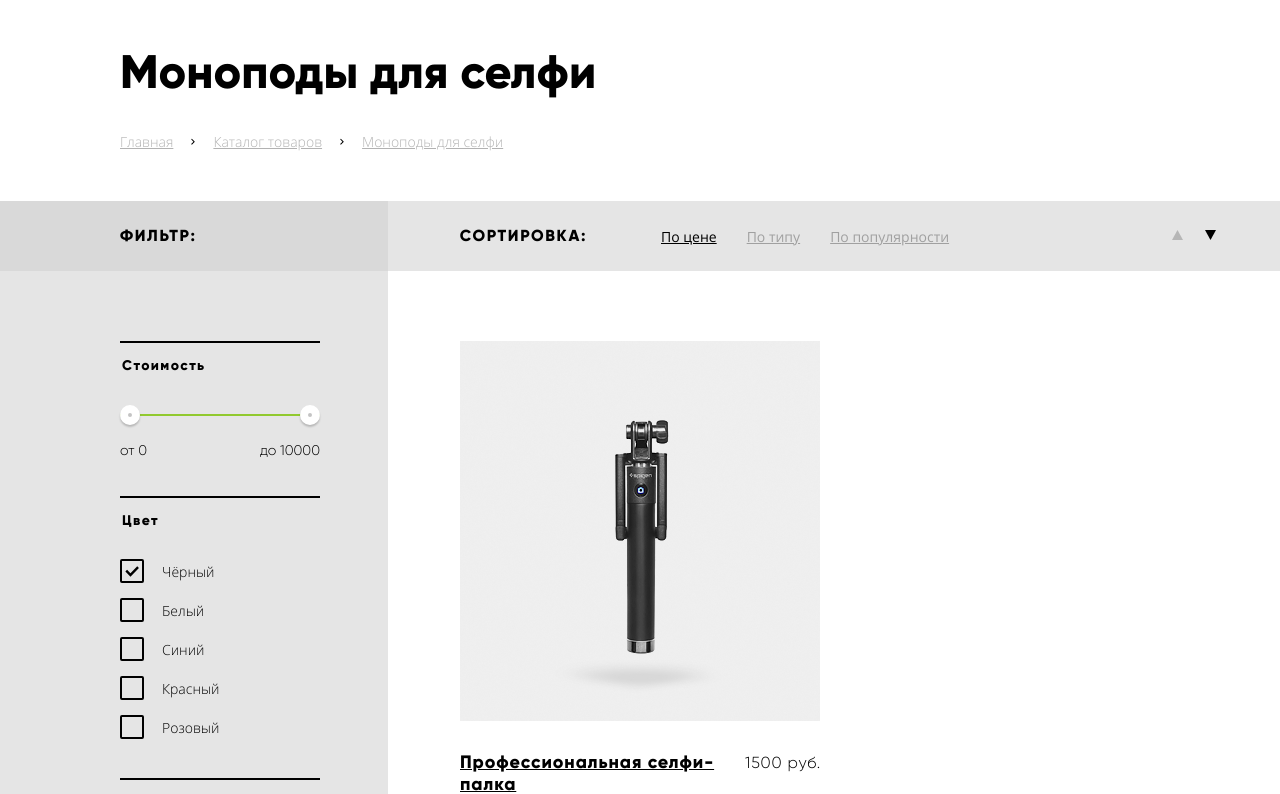
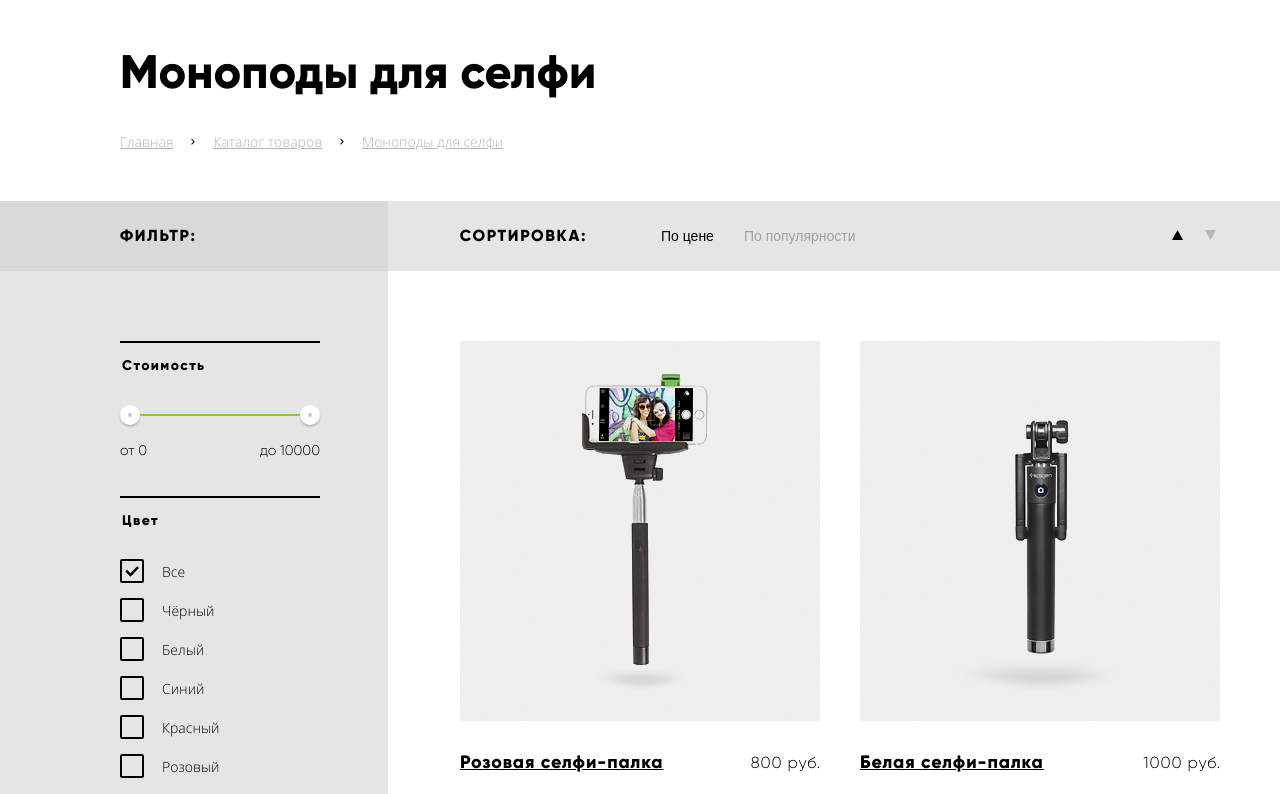
Before and after one commit to panteleevHub/vue-catalog, a Vue app: page / in a window 1280 px wide. Shown: the top 794 px of the page. Built offline with nearby package versions, Linux system fonts and the light colour scheme.

Commit message:
added product sort

```diff
--- a/src/App.vue
+++ b/src/App.vue
@@ -17,36 +17,22 @@
     <div class="catalog-header">
       <div class="wrapper catalog-header-container">
         <p class="catalog-filter-caption">Фильтр:</p>
-        <div class="sort">
-          <p class="sort-caption">Сортировка:</p>
-          <ul class="sort-list">
-            <li class="sort-item sort-item-current">
-              <a href="">По цене</a>
-            </li>
-            <li class="sort-item">
-              <a href="">По типу</a>
-            </li>
-            <li class="sort-item">
-              <a href="">По популярности</a>
-            </li>
-          </ul>
-          <div class="sort-buttons">
-            <button class="sort-button sort-button-up" type="button" aria-label="Назад"></button>
-            <button class="sort-button sort-button-down sort-button-active" type="button" aria-label="Вперед"></button>
-          </div>
-        </div>
+        <ProductSort
+          v-model:sort="sort.value"
+          v-model:direction="sort.direction"
+        />
       </div>
     </div>
     <div class="catalog-content">
       <div class="wrapper catalog-content-container">
         <section class="filter">
           <h2 class="visually-hidden">Фильтр товаров</h2>
-          <Filter @changeFilter="onFilterChange" />
+          <ProductFilter @change-filter="onFilterChange" />
         </section>
         <section class="products">
           <h2 class="visually-hidden">Список товаров</h2>
           <div v-if="!isProductListEmpty">
-            <ProductList :products="filteredProducts" />
+            <ProductList :products="sortedProducts" />
             <ProductPagination :pages="pages" :currentPage="currentPage" />
           </div>
           <p v-else class="products-message">Нет товаров</p>
@@ -63,7 +49,8 @@ import monopodUnsinkable from './assets/img/monopod-unsinkable.jpg';
 import monopodFollowMe from './assets/img/monopod-follow-me.jpg';
 import ProductList from './components/ProductList.vue';
 import ProductPagination from './components/ProductPagination.vue';
-import Filter from './components/Filter.vue';
+import ProductFilter from './components/ProductFilter.vue';
+import ProductSort from './components/ProductSort.vue';
 
 export default {
   data() {
@@ -73,6 +60,7 @@ export default {
           id: 1,
           name: 'Любительская селфи-палка',
           price: 1100,
+          sell: 2500,
           image: monopodAmateur,
           color: 'black',
           bluetooth: false
@@ -81,6 +69,7 @@ export default {
           id: 2,
           name: 'Профессиональная селфи-палка',
           price: 1500,
+          sell: 2000,
           image: monopodPro,
           color: 'black',
           bluetooth: true
@@ -89,6 +78,7 @@ export default {
           id: 3,
           name: 'Непотопляемая селфи-палка',
           price: 1500,
+          sell: 500,
           image: monopodUnsinkable,
           color: 'black',
           bluetooth: false
@@ -97,16 +87,75 @@ export default {
           id: 4,
           name: 'Селфи-палка «Следуй за мной»',
           price: 1900,
+          sell: 1300,
           image: monopodFollowMe,
           color: 'black',
+          bluetooth: false
+        },
+        {
+          id: 5,
+          name: 'Розовая селфи-палка',
+          price: 800,
+          sell: 1700,
+          image: monopodAmateur,
+          color: 'pink',
+          bluetooth: false
+        },
+        {
+          id: 6,
+          name: 'Красная селфи-палка',
+          price: 2500,
+          sell: 825,
+          image: monopodUnsinkable,
+          color: 'red',
+          bluetooth: true
+        },
+        {
+          id: 7,
+          name: 'Профессиональная селфи-палка',
+          price: 1500,
+          sell: 2700,
+          image: monopodPro,
+          color: 'white',
+          bluetooth: true
+        },
+        {
+          id: 8,
+          name: 'Профессиональная селфи-палка',
+          price: 10000,
+          sell: 1200,
+          image: monopodUnsinkable,
+          color: 'red',
+          bluetooth: true
+        },
+        {
+          id: 9,
+          name: 'Cиняя селфи палка',
+          price: 5000,
+          sell: 556,
+          image: monopodFollowMe,
+          color: 'blue',
+          bluetooth: true
+        },
+        {
+          id: 10,
+          name: 'Белая селфи-палка',
+          price: 1000,
+          sell: 1005,
+          image: monopodPro,
+          color: 'white',
           bluetooth: false
         }
       ],
       selectedFilterItems: {
         minPrice: 0,
         maxPrice: 10000,
-        checkedColors: ['black'],
-        bluetooth: true
+        checkedColors: ['all'],
+        bluetooth: 'all'
+      },
+      sort: {
+        value: 'price',
+        direction: 'up'
       },
       pages: 3,
       currentPage: 1
@@ -118,9 +167,23 @@ export default {
       return this.products.filter((product) => {
         return product.price >= this.selectedFilterItems.minPrice &&
           product.price <= this.selectedFilterItems.maxPrice &&
-          this.selectedFilterItems.checkedColors.includes(product.color) &&
-          this.selectedFilterItems.bluetooth === product.bluetooth;
+          (this.selectedFilterItems.checkedColors.includes(product.color) ||
+          this.selectedFilterItems.checkedColors.includes('all')) &&
+          (this.selectedFilterItems.bluetooth === product.bluetooth ||
+          this.selectedFilterItems.bluetooth === 'all');
       });
+    },
+
+    sortedProducts() {
+      if (this.sort.direction === 'up') {
+        return [...this.filteredProducts].sort((productA, productB) => {
+          return productA[this.sort.value] - productB[this.sort.value];
+        });
+      }
+
+      return [...this.filteredProducts].sort((productA, productB) => {
+          return productB[this.sort.value] - productA[this.sort.value];
+        });
     },
 
     isProductListEmpty() {
@@ -142,7 +205,8 @@ export default {
   components: {
     ProductList,
     ProductPagination,
-    Filter
+    ProductFilter,
+    ProductSort
   }
 }
 </script>
@@ -242,91 +306,6 @@ export default {
   color: var(--black-10);
 }
 
-.sort {
-  display: flex;
-}
-
-.sort-caption {
-  max-width: 350px;
-  font-family: "Gilroy", "Arial", sans-serif;
-  font-size: 16px;
-  line-height: 20px;
-  font-weight: 800;
-  text-transform: uppercase;
-  letter-spacing: 0.1em;
-  margin: 0;
-  padding-left: 72px;
-  padding-right: 74px;
-}
-
-.sort-list {
-  display: flex;
-  flex-wrap: wrap;
-  gap: 10px 30px;
-  width: 507px;
-  padding: 0;
-  padding-right: 217px;
-  margin: 0;
-  list-style: none;
-}
-
-.sort-item a {
-  font-size: 14px;
-  line-height: 19px;
-  font-weight: 400;
-  color: var(--black-30);
-}
-
-.sort-item-current a {
-  pointer-events: none;
-  cursor: default;
-}
-
-.sort-item a:hover,
-.sort-item a:focus {
-  color: var(--black-60);
-}
-
-.sort-item-current a,
-.sort-item-current a:hover,
-.sort-item a:active {
-  color: var(--basic-black);
-}
-
-.sort-buttons {
-  display: flex;
-  justify-content: space-between;
-  width: 52px;
-}
-
-.sort-button {
-  width: 18px;
-  height: 18px;
-  padding: 0;
-  background-color: transparent;
-  background-image: url("./assets/img/icon-down.svg");
-  border: none;
-  opacity: 0.2;
-  cursor: pointer;
-}
-
-.sort-button-active {
-  opacity: 1;
-}
-
-.sort-button-up {
-  transform: rotate(180deg);
-}
-
-.sort-button:hover,
-.sort-button:focus {
-  opacity: 0.4;
-}
-
-.sort-button:active {
-  opacity: 1;
-}
-
 .filter {
   padding: 0 60px;
   padding-right: 68px;
--- a/src/components/Filter.vue
+++ b/src/components/ProductFilter.vue
@@ -30,6 +30,16 @@
       <legend>Цвет</legend>
       <span v-if="!isColorChecked" class="filter-color-message">Выберите цвет</span>
       <ul class="filter-color-list">
+        <li class="filter-color-item">
+          <input
+            v-model="checkedColors"
+            class="visually-hidden filter-color-input"
+            type="checkbox"
+            value="all"
+            id="all-colors"
+          >
+          <label class="filter-color-label" for="all-colors">Все</label>
+        </li>
         <li class="filter-color-item">
           <input
             v-model="checkedColors"
@@ -86,6 +96,10 @@
       <legend>Bluetooth</legend>
       <ul class="filter-bluetooth-list">
         <li class="filter-bluetooth-item">
+          <input v-model="bluetooth" class="visually-hidden filter-bluetooth-input" type="radio" value="all" id="bluetooth-all">
+          <label class="filter-bluetooth-label" for="bluetooth-all">Все</label>
+        </li>
+        <li class="filter-bluetooth-item">
           <input v-model="bluetooth" class="visually-hidden filter-bluetooth-input" type="radio" :value="true" id="bluetooth-yes">
           <label class="filter-bluetooth-label" for="bluetooth-yes">Есть</label>
         </li>
@@ -110,8 +124,8 @@ export default {
       },
       minPrice: 0,
       maxPrice: 10000,
-      checkedColors: ['black'],
-      bluetooth: true,
+      checkedColors: ['all'],
+      bluetooth: 'all',
       isColorChecked: true
     }
   },
--- /dev/null
+++ b/src/components/ProductSort.vue
@@ -0,0 +1,151 @@
+<template>
+  <div class="sort">
+    <p class="sort-caption">Сортировка:</p>
+    <div class="sort-list">
+      <button
+        @click="onSortChange"
+        value="price"
+        class="sort-item"
+        :class="{'sort-item-active': sort === 'price'}"
+        type="button"
+      >
+        По цене
+      </button>
+      <button
+        @click="onSortChange"
+        value="sell"
+        class="sort-item"
+        :class="{'sort-item-active': sort === 'sell'}"
+        type="button"
+      >
+        По популярности
+      </button>
+    </div>
+    <div class="sort-buttons">
+      <button
+        @click="onSortDirectionChange"
+        value="up"
+        class="sort-button sort-button-up"
+        :class="{'sort-button-active': direction === 'up'}"
+        type="button"
+        aria-label="По возрастанию"
+      >
+      </button>
+      <button
+        @click="onSortDirectionChange"
+        value="down"
+        class="sort-button sort-button-down"
+        :class="{'sort-button-active': direction === 'down'}"
+        type="button"
+        aria-label="По убыванию"
+      >
+      </button>
+    </div>
+  </div>
+</template>
+
+<script>
+export default {
+  props: {
+    sort: String,
+    direction: String
+  },
+
+  methods: {
+    onSortChange({target}) {
+      this.$emit('update:sort', target.value);
+      target.blur();
+    },
+
+    onSortDirectionChange({target}) {
+      this.$emit('update:direction', target.value);
+      target.blur();
+    }
+  }
+}
+</script>
+
+<style>
+.sort {
+  display: flex;
+}
+
+.sort-caption {
+  max-width: 350px;
+  font-family: "Gilroy", "Arial", sans-serif;
+  font-size: 16px;
+  line-height: 20px;
+  font-weight: 800;
+  text-transform: uppercase;
+  letter-spacing: 0.1em;
+  margin: 0;
+  padding-left: 72px;
+  padding-right: 74px;
+}
+
+.sort-list {
+  display: flex;
+  flex-wrap: wrap;
+  gap: 10px 30px;
+  width: 507px;
+  padding-right: 217px;
+}
+
+.sort-item {
+  font-size: 14px;
+  line-height: 19px;
+  font-weight: 400;
+  padding: 0;
+  color: var(--black-30);
+  background-color: inherit;
+  border: none;
+  cursor: pointer;
+}
+
+.sort-item-active {
+  pointer-events: none;
+}
+
+.sort-item:hover,
+.sort-item:focus {
+  color: var(--black-60);
+}
+
+.sort-item-active,
+.sort-item-active:hover,
+.sort-item:active {
+  color: var(--basic-black);
+}
+
+.sort-buttons {
+  display: flex;
+  justify-content: space-between;
+  width: 52px;
+}
+
+.sort-button {
+  width: 18px;
+  height: 18px;
+  padding: 0;
+  background-color: transparent;
+  background-image: url("@/assets/img/icon-down.svg");
+  border: none;
+  opacity: 0.2;
+  cursor: pointer;
+}
+
+.sort-button-up {
+  transform: rotate(180deg);
+}
+
+.sort-button:hover,
+.sort-button:focus {
+  opacity: 0.4;
+}
+
+.sort-button-active,
+.sort-button-active:hover,
+.sort-button:active {
+  opacity: 1;
+}
+</style>
```
